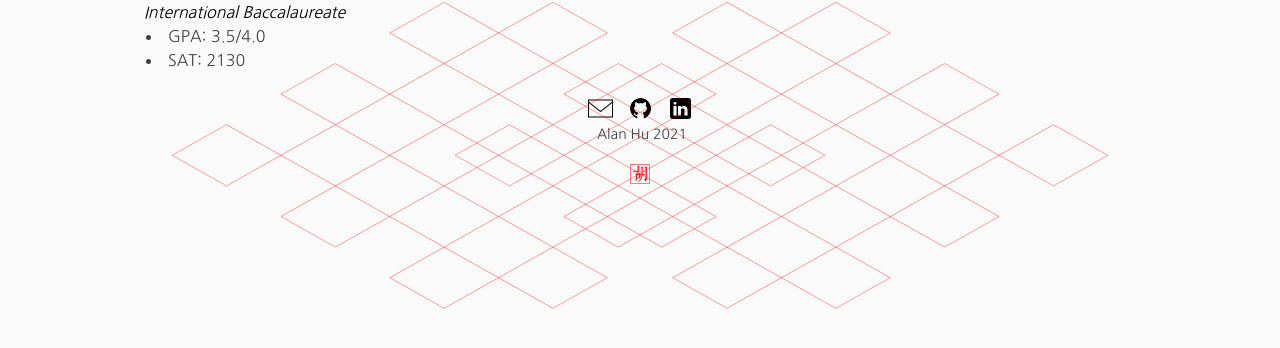
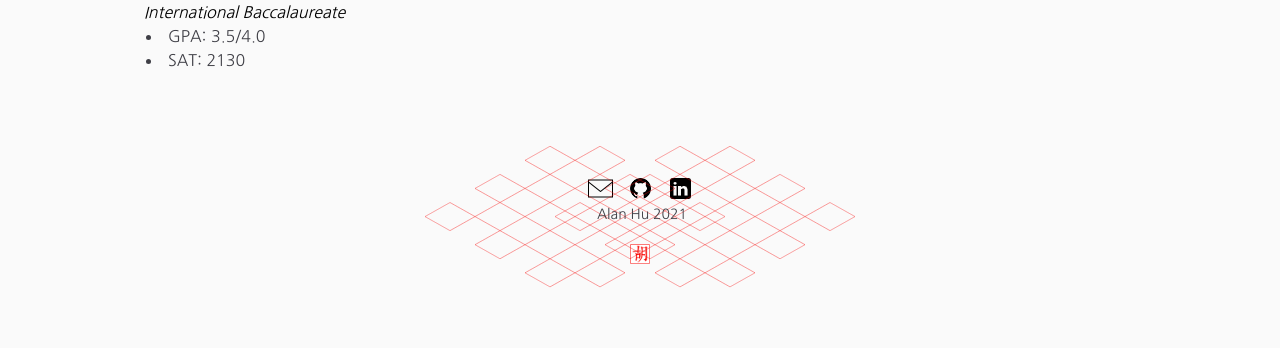
Before and after one commit to ahuounan/static-blog, a Next.js app: page /resume in a window 1280 px wide. Shown: the part 1006-1354 px from the top of the page. Built offline with nearby package versions, Linux system fonts and the light colour scheme.

Commit message:
fix: logo issues

```diff
--- a/components/layouts/PageLayout.tsx
+++ b/components/layouts/PageLayout.tsx
@@ -26,7 +26,7 @@ export function PageLayout(props: Props) {
           <Navbar />
         </header>
 
-        <main className="container mx-auto flex-grow">
+        <main className="container mx-auto flex-1">
           <article className="container">
             <h1 className="text-3xl md:text-4xl text-center my-7 md:my-10 cursor-default flex flex-col md:flex-row justify-center items-center">
               {header}
@@ -35,7 +35,7 @@ export function PageLayout(props: Props) {
           </article>
         </main>
 
-        <footer className="container mx-auto print:hidden relative">
+        <footer className="container mx-auto print:hidden relative my-10 md:my-20 flex-1 flex justify-center items-center">
           <Footer />
           <BackgroundCanvas />
         </footer>
--- a/components/patterns/BackgroundCanvas.tsx
+++ b/components/patterns/BackgroundCanvas.tsx
@@ -4,6 +4,7 @@ const aspectRatio = 16 / 9;
 
 export function BackgroundCanvas() {
   const containerRef = useRef<HTMLDivElement>(null);
+  const hasRun = useRef<boolean>(false);
   const { width, height } = useDimensions(containerRef);
 
   const canvasRef = useRef<HTMLCanvasElement>(null);
@@ -11,9 +12,10 @@ export function BackgroundCanvas() {
     const handle = setTimeout(() => {
       if (canvasRef.current && height && width) {
         const ctx = canvasRef.current.getContext('2d');
-        draw(ctx, width, (width ?? 0) / aspectRatio);
+        draw(ctx, width, (width ?? 0) / aspectRatio, !hasRun.current);
+        hasRun.current = true;
       }
-    }, 250);
+    }, 3000);
 
     return () => clearTimeout(handle);
   }, [canvasRef, height, width]);
@@ -22,7 +24,7 @@ export function BackgroundCanvas() {
     <div
       key="background-canvas-container"
       ref={containerRef}
-      className="absolute h-full w-full inset-0 flex items-center overflow-visible">
+      className="absolute z-0 w-logo-mobile md:w-logo-desktop inset-0 mx-auto text-center flex items-center overflow-visible">
       <canvas
         key="background-canvas overflow-visible"
         ref={canvasRef}
@@ -59,13 +61,14 @@ function useDimensions(ref: RefObject<HTMLElement>) {
 function draw(
   ctx: CanvasRenderingContext2D | null,
   width: number,
-  height: number
+  height: number,
+  animate: boolean
 ) {
   if (!ctx) {
     return;
   }
   ctx.clearRect(0, 0, width, height);
-  const pointsRight = blueprintFn([0.63, 0.525], 0.05);
+  const pointsRight = blueprintFn([0.63, 0.45], 0.05);
   pointsRight.forEach((coord, i) => {
     let current: [number, number] = [width * coord[0], height * coord[1]];
     const nextCoord = pointsRight[i + 1];
@@ -81,7 +84,7 @@ function draw(
     ];
     line(ctx, current, steps, n);
   });
-  const pointsLeft = blueprintFn([0.37, 0.525], 0.05);
+  const pointsLeft = blueprintFn([0.37, 0.45], 0.05);
   pointsLeft.forEach((coord, i) => {
     let current: [number, number] = [width * coord[0], height * coord[1]];
     const nextCoord = pointsLeft[i + 1];
@@ -90,7 +93,7 @@ function draw(
       return;
     }
     let next: [number, number] = [width * nextCoord[0], height * nextCoord[1]];
-    const n = 100;
+    const n = animate ? 100 : 1;
     const steps: [number, number] = [
       (next[0] - current[0]) / n,
       (next[1] - current[1]) / n
--- a/components/patterns/Footer.tsx
+++ b/components/patterns/Footer.tsx
@@ -35,12 +35,13 @@ export function Footer() {
             </li>
           ))}
       </ul>
-      <p className="text-center text-sm text-gray-700 dark:text-gray-300 flex items-center justify-center bg-opacity-0.5">
+      <p className="relative z-10 text-center text-sm text-gray-700 dark:text-gray-300 flex items-center justify-center bg-opacity-0.5">
         <span className="ml-1 cursor-default">Alan Hu 2021</span>
       </p>
       <div className="mt-5 mb-6 flex items-center justify-center">
         <Image
           unoptimized
+          className="md:bg-white bg-opacity-75"
           role="link"
           src={huIcon}
           height={20}
--- a/components/patterns/Logo.tsx
+++ b/components/patterns/Logo.tsx
@@ -3,7 +3,7 @@ import { Hu } from 'components/icons/Hu';
 
 export function Logo() {
   return (
-    <div role="banner" className="button dark:shadow-none">
+    <div role="banner" className="button logo">
       <Link href="/">
         <a className="flex items-center no-underline pl-0">
           <Hu />
--- a/styles/globals.css
+++ b/styles/globals.css
@@ -59,6 +59,10 @@ a {
   @apply font-bold hover:bg-gray-100 dark:hover:bg-gray-700 px-1 -ml-1 md:px-2 md:-ml-2;
 }
 
+.logo {
+  @apply dark:border-transparent dark:shadow-none dark:hover:border-transparent dark:active:border-transparent;
+}
+
 @media (prefers-color-scheme: dark) {
   .dark-img {
     filter: invert(100%);
--- a/tailwind.config.js
+++ b/tailwind.config.js
@@ -19,6 +19,10 @@ module.exports = {
       },
       transitionProperty: {
         modal: 'opacity, transform'
+      },
+      spacing: {
+        'logo-mobile': '300px',
+        'logo-desktop': '500px'
       }
     }
   },
```
